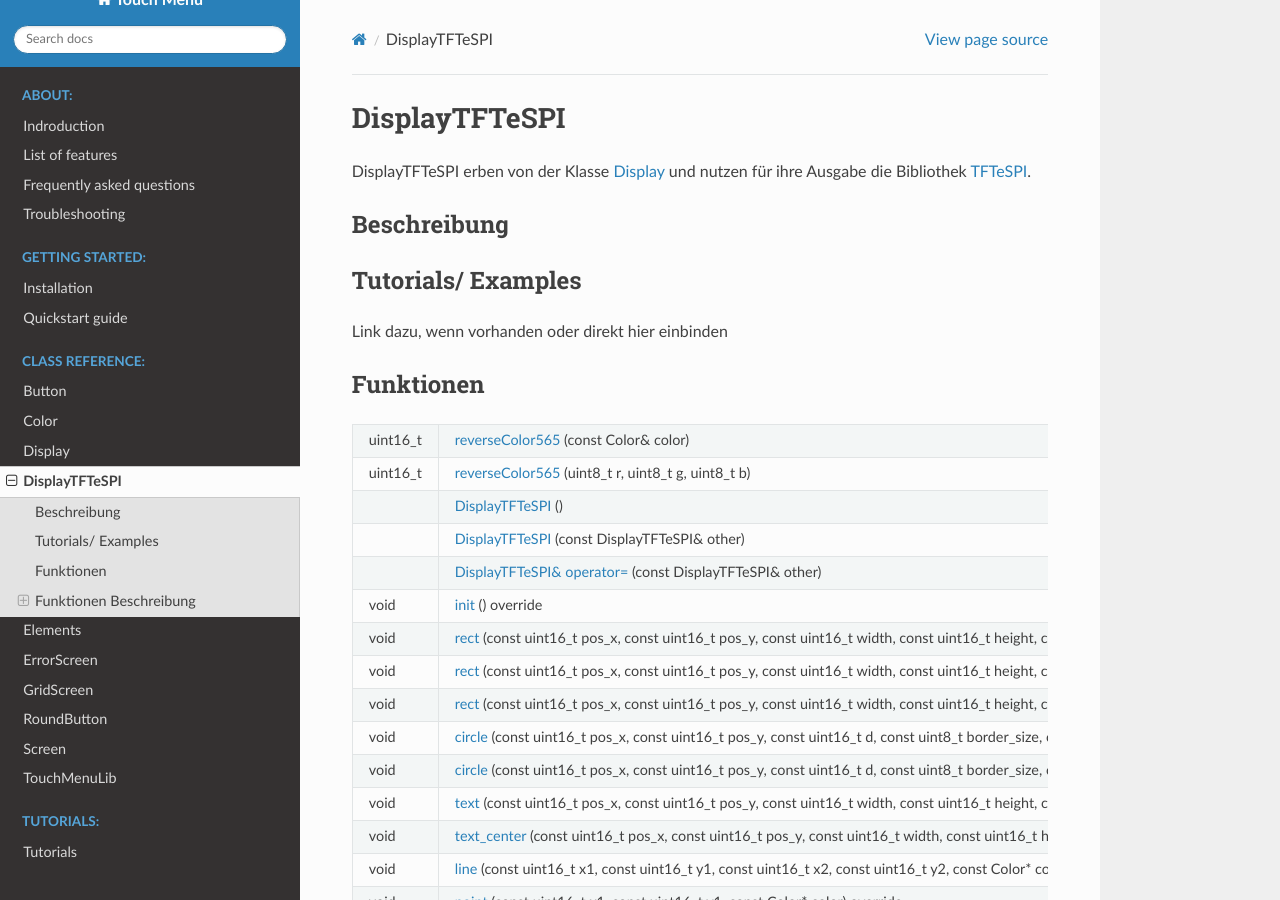
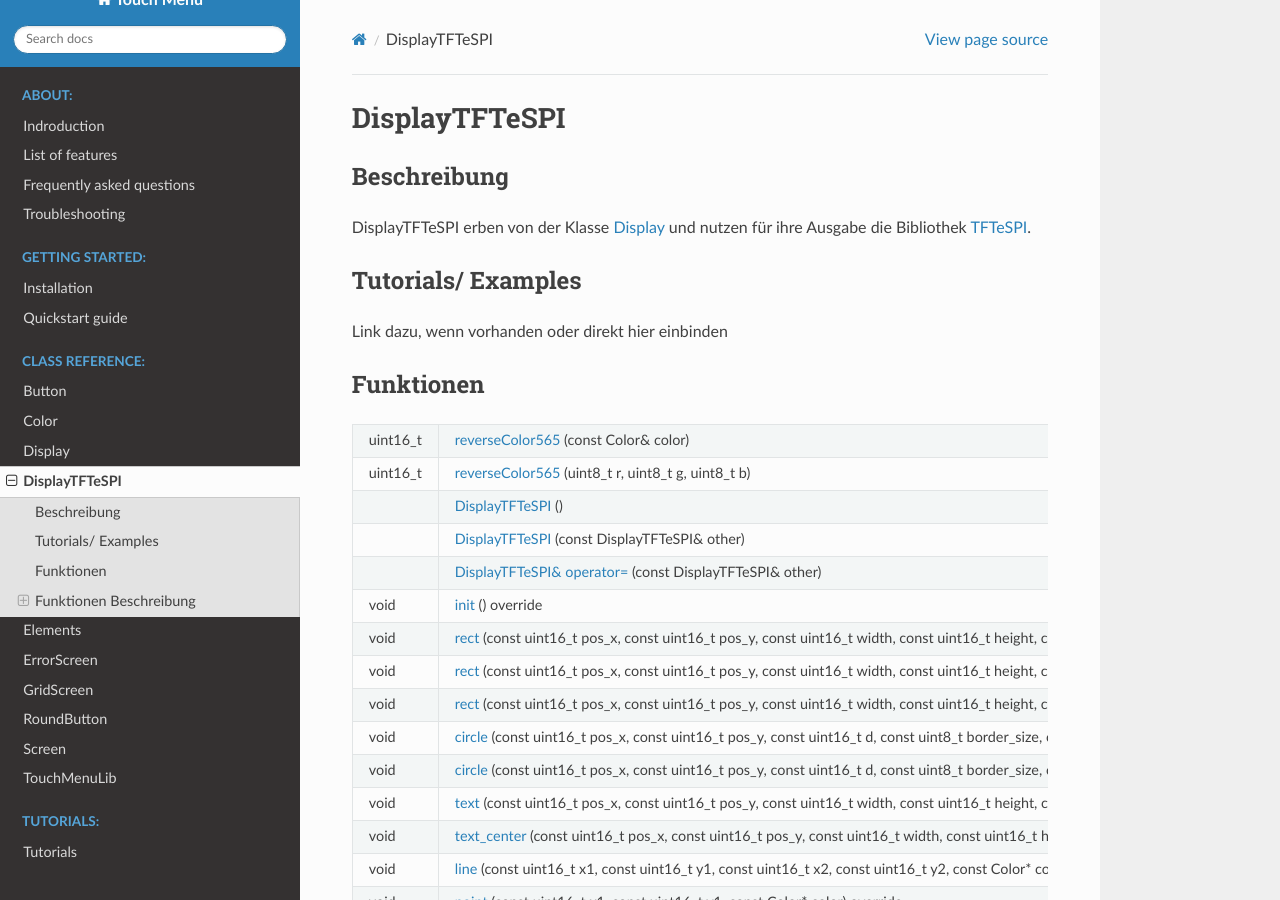
Before and after one commit to Coding-Alexx/TouchMenu, a Sphinx documentation site: the page built from docs/ClassReference/displaytftespi.rst, in a window 1280 px wide and 900 px high. Built offline with Sphinx 7.4.7 and the Read the Docs theme 2.0.0, drawn with Linux system fonts in a browser that asks for light colours.

```diff
--- a/docs/ClassReference/displaytftespi.rst
+++ b/docs/ClassReference/displaytftespi.rst
@@ -2,10 +2,10 @@
 
 DisplayTFTeSPI
 ++++++++++++++++
-DisplayTFTeSPI erben von der Klasse :ref:`Display <display>` und nutzen für ihre Ausgabe die Bibliothek `TFTeSPI <https://github.com/Bodmer/TFT_eSPI/>`_.
 
 Beschreibung
 =============
+DisplayTFTeSPI erben von der Klasse :ref:`Display <display>` und nutzen für ihre Ausgabe die Bibliothek `TFTeSPI <https://github.com/Bodmer/TFT_eSPI/>`_.
 
 Tutorials/ Examples
 =====================
```
